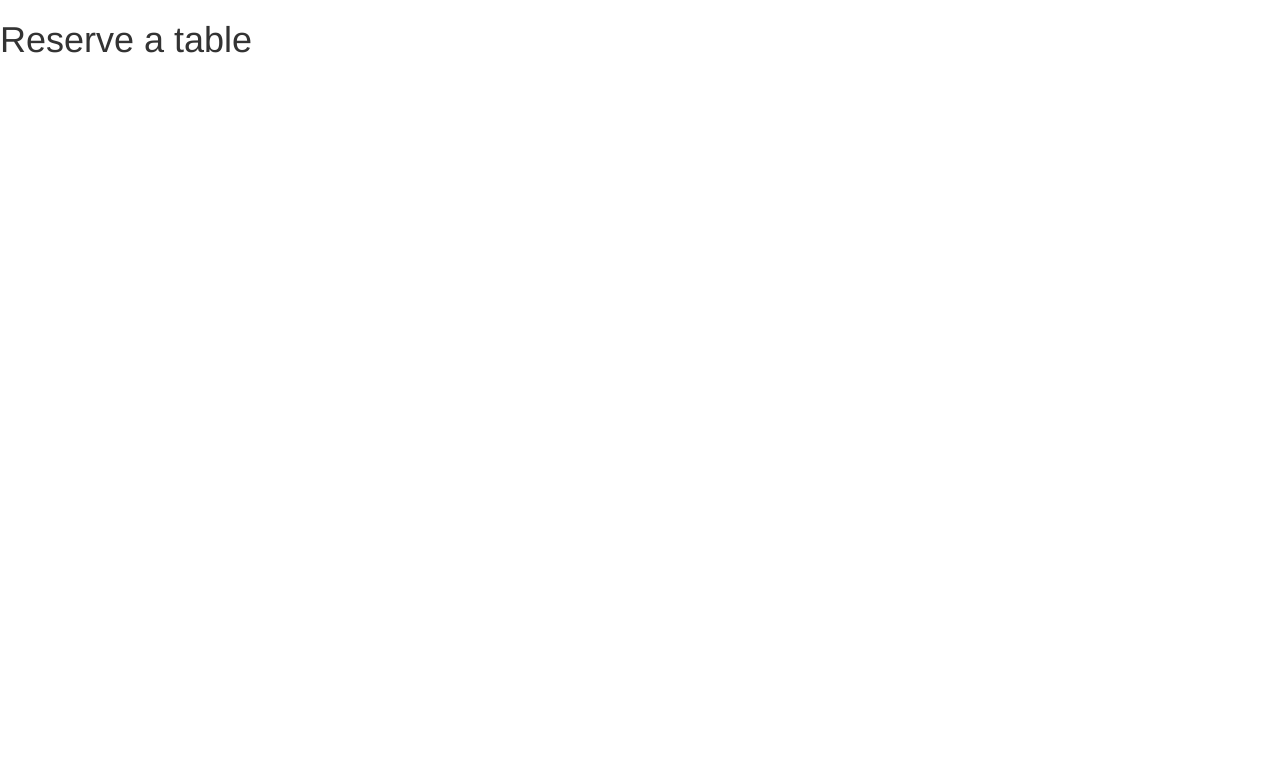
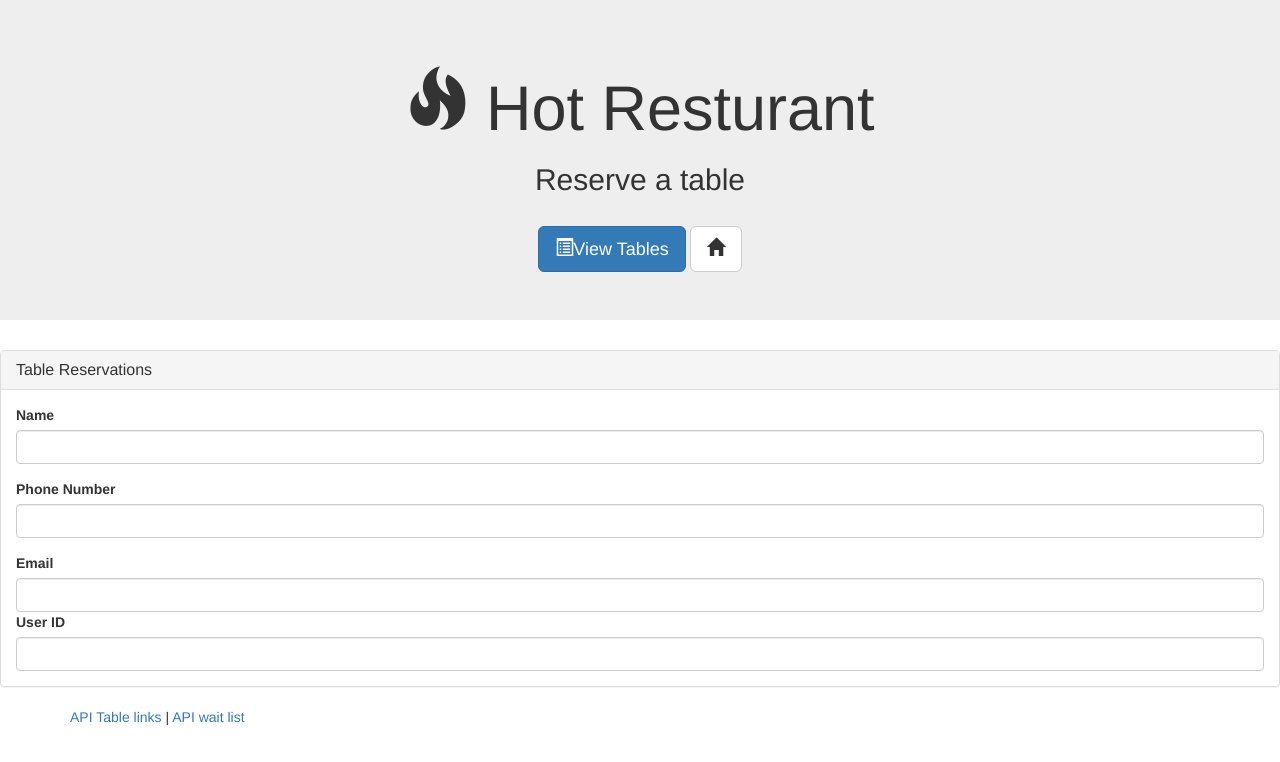
Before and after one commit to Peter-Burns/class-restaurant, a plain HTML site: page reserve.html in a window 1280 px wide. Drawn offline with nearby package versions, Linux system fonts and the light colour scheme.

Commit message:
Reserve page finished

```diff
--- a/reserve.html
+++ b/reserve.html
@@ -10,6 +10,52 @@
     <title>Reservation</title>
 </head>
 <body>
-    <h1>Reserve a table</h1>
+	<div class="jumbotron">
+		<h1 class="text-center"><span class="glyphicon glyphicon-fire"></span> Hot Resturant<h1>
+    <h2 class="text-center">Reserve a table</h2>
+    <br>
+    <div class="text-center">
+    	<a href="/tables"><button type="button" class="btn btn-lg btn-primary"><span class="glyphicon glyphicon-list-alt"></span>View Tables</button></a>
+    	<a href="/index"><button type="button" class="btn btn-lg btn-default"><span class="glyphicon glyphicon-home"></span></button></a>
+    </div>
+</div>
+
+<div class="row">
+	<div class="col-lg-12">
+
+<div class="panel panel-default">
+		<div class="panel-heading">
+			<h4 class="panel-title">Table Reservations</h4>
+		</div>
+	<div class="panel-body">
+		<form role="form">
+	<div class="form-group">
+		<label for="reserve-name">Name</label>
+		<input type="text" class="form-control" id="reserve-name">
+	</div>
+	<div class="form-group">
+		<label for="reserve-phone">Phone Number</label>
+		<input type="text" class="form-control" id="reserve-phone">
+	</div>
+	<div class="form-email">
+		<label for="reserve-email">Email</label>
+		<input type="text" class="form-control" id="reserve-email">
+	</div>
+	<div class="form-id">
+		<label for="reserve-id">User ID</label>
+		<input type="text" class="form-control" id="reserve-id">
+	</div>
+		</form>
+	</div>
+</div>
+
+
+	<footer class="footer">
+		<div class="container">
+			<p><a href="/api/tables">API Table links</a> | <a href="/api/waitlist">API wait list</a></p>
+		</div>
+	</footer>
+
+
 </body>
 </html>
```
